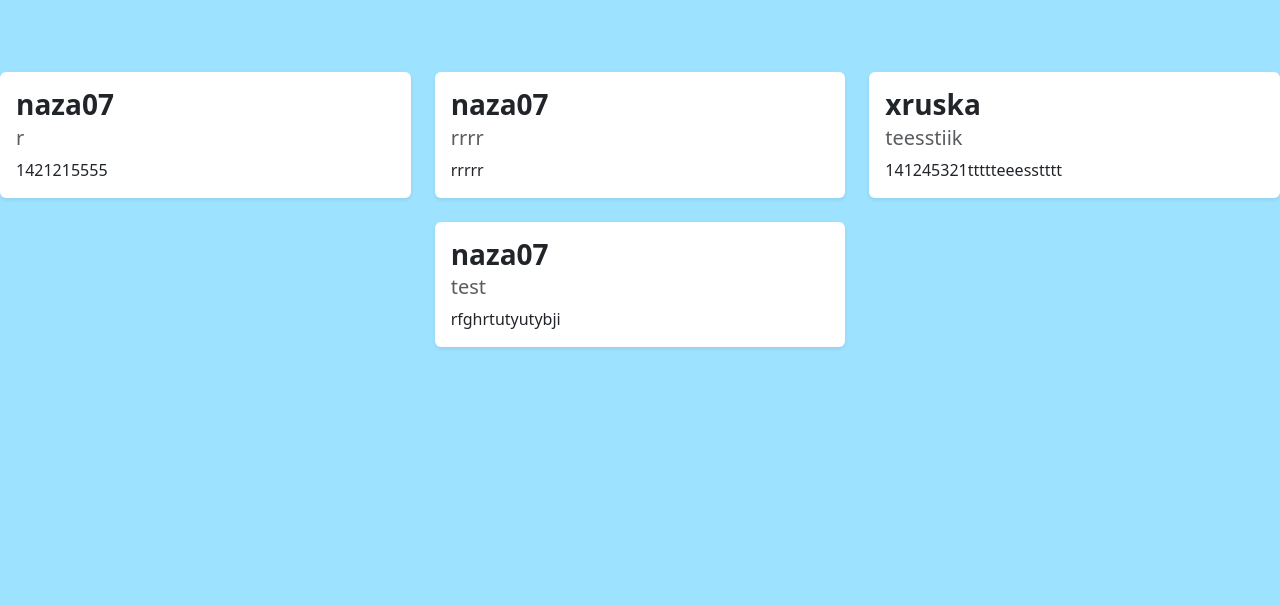
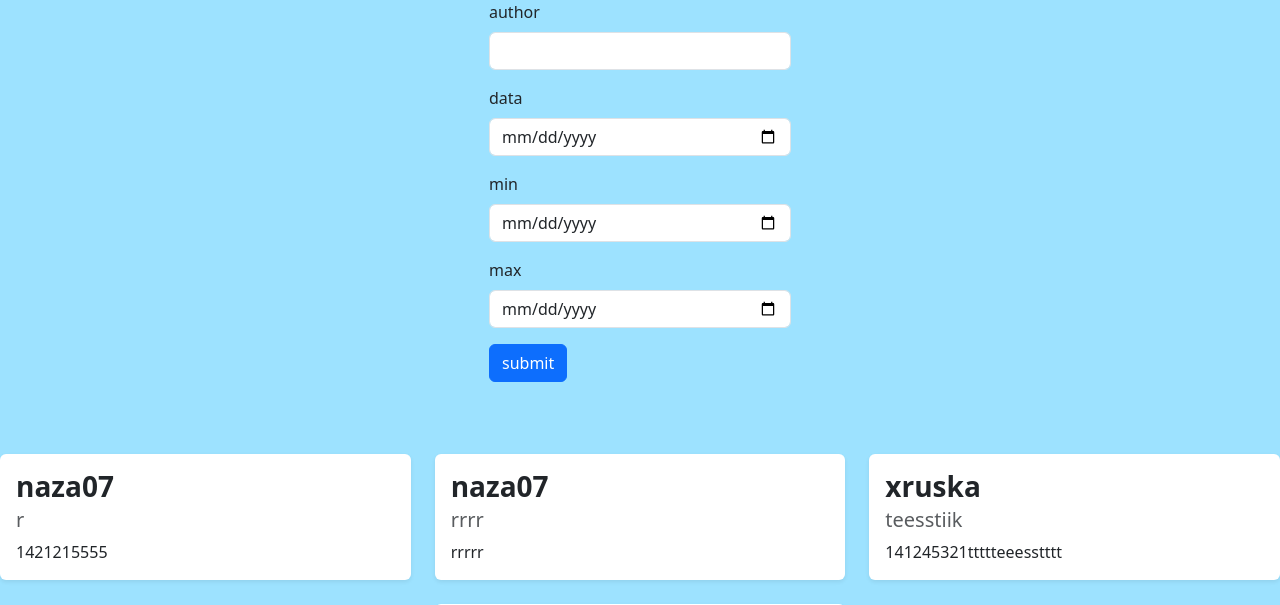
Before and after one commit to na07/Social-Network, a Django app: page /posts/ in a window 1280 px wide. Shown: the part 56-661 px from the top of the page. Run offline with Django 5.2, Linux system fonts and the light colour scheme; data comes from the database, SQL or seed files in the repository; some libraries are stand-ins or nearby versions.

Commit message:
filter for posts and logic

```diff
--- a/social_network/forms.py
+++ b/social_network/forms.py
@@ -5,3 +5,11 @@ class CreatePost(forms.ModelForm):
     class Meta:
         model = Post
         fields = ["title", "text", "category"]
+
+
+
+class Filter(forms.Form):
+    author = forms.CharField(label="author", required=False)
+    created = forms.DateField(label='data', required=False, widget=forms.DateInput(attrs={"type": "date"}))
+    date1 = forms.DateField(label='min', required=False, widget=forms.DateInput(attrs={"type": "date"}))
+    date2 = forms.DateField(label='max', required=False, widget=forms.DateInput(attrs={"type": "date"}))
--- a/social_network/views.py
+++ b/social_network/views.py
@@ -3,7 +3,7 @@ from django.db.models import Q
 from django.http import HttpRequest, HttpResponse
 from django.shortcuts import render
 from django.shortcuts import redirect, get_object_or_404
-from .forms import CreatePost
+from .forms import CreatePost, Filter
 from .admin import PostAdmin
 from .models import Subscribe, Friendship, Post
 from django.contrib.auth.models import User
@@ -94,10 +94,24 @@ def create_post(request):
 
     return render(request, "sn/create_post.html", {"form": form})
 
-
 def posts(request):
     posts = Post.objects.filter(status='published')
-    return render(request, "sn/posts_page.html", {"posts": posts})
+    form = Filter(request.GET)
+    author = request.GET.get("author")
+    created = request.GET.get("created")
+    print(created)
+    date1 = request.GET.get("date1")
+    date2 = request.GET.get("date2")
+    if author:
+        posts = posts.filter(author__username=author)
+    if created:
+        posts = posts.filter(created__date=created)
+    if date1:
+        posts = posts.filter(created__date__lt=date2)
+    if date2:
+        posts = posts.filter(created__date__gt=date1)
+
+    return render(request, "sn/posts_page.html", {"posts": posts, "form": form})
 
 
 def post_info(request: HttpRequest, post_id: int) -> HttpResponse:
--- a/templates/sn/posts_page.html
+++ b/templates/sn/posts_page.html
@@ -2,11 +2,19 @@
 
 {% block style %}body {
 background-color: #9de2ff;
+{% load crispy_forms_filters %}
 }{% endblock %}
 
 {% block content %}
 
-
+<form method="get">
+    <div class="row justify-content-center">
+        <div class="col-3">
+            {{form|crispy}}
+            <button class="btn btn-primary flex-grow-1 me-1" type="submit">submit</button>
+        </div>
+    </div>
+</form>
 
 
 <div class="row justify-content-center mt-5 g-4">
```
Also changed, not shown: authenticator/forms.py (line endings or trailing spaces).
